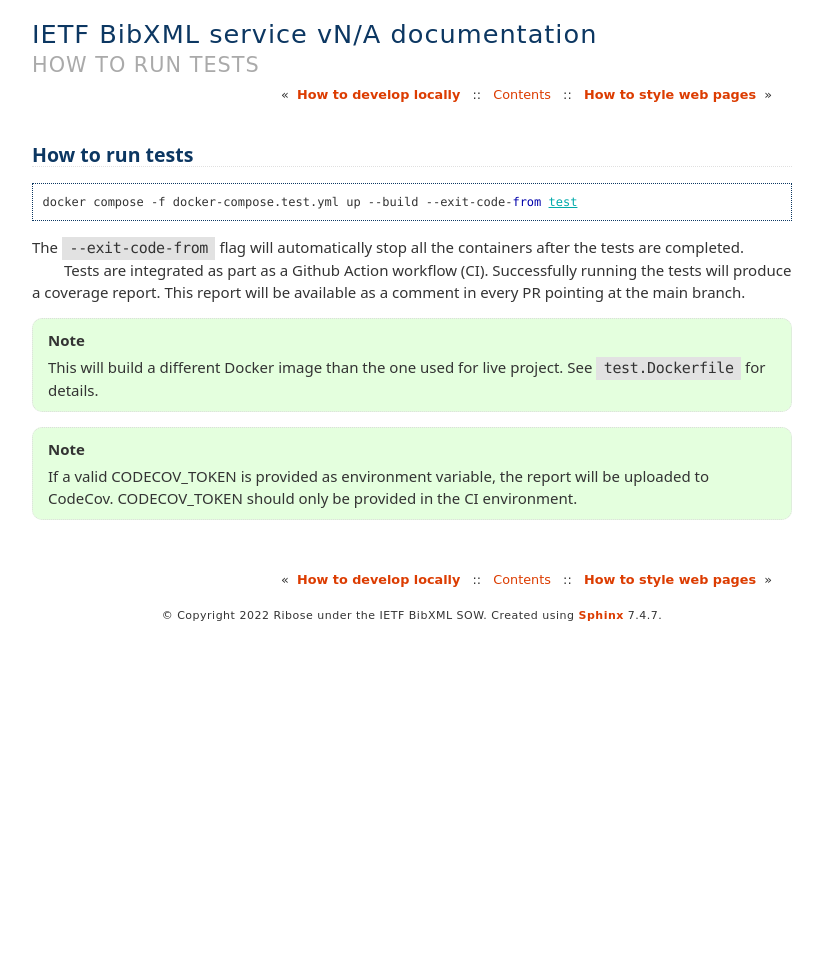
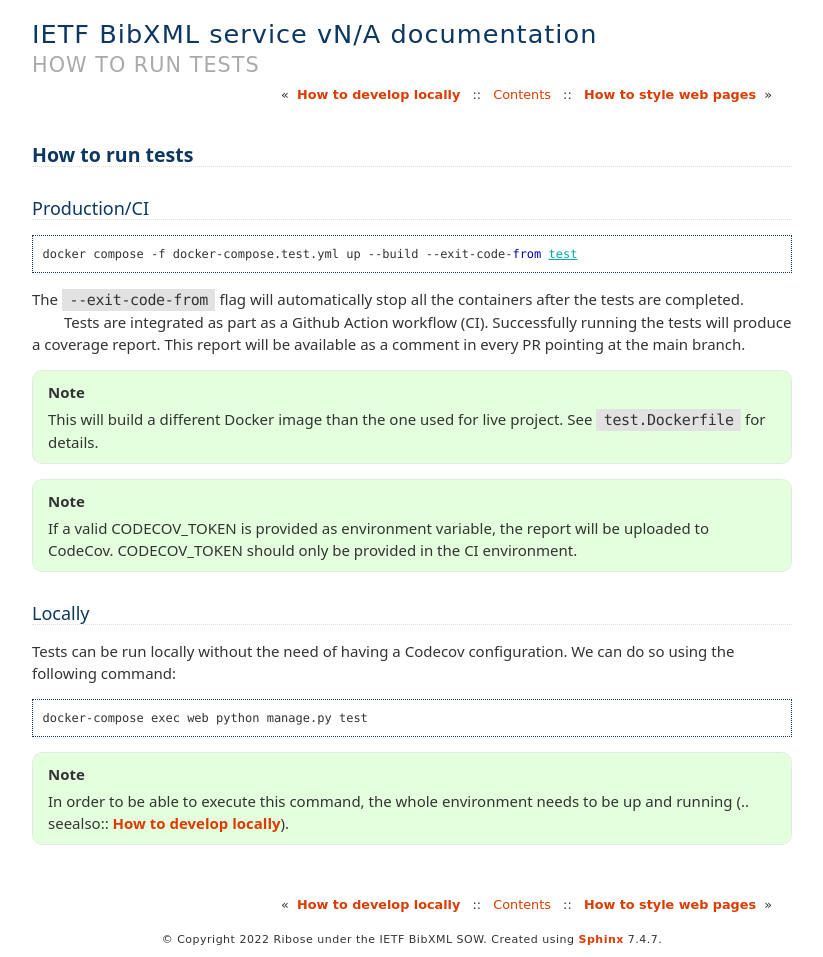
Before and after one commit to ietf-tools/bibxml-service, a Sphinx documentation site: the page built from docs/howto/run-tests.rst, in a window 1280 px wide. Shown: the whole page, without its empty margins (228-1051 px from the left). Built offline with Sphinx 7.4.7, drawn with Linux system fonts in a browser that asks for light colours; pages that are not in the unit, such as notebooks, are missing from menus; before the commit the page ends 900 px from its top, so only the background shows below that.

Commit message:
chore: improve testing locally docs

```diff
--- a/docs/howto/run-tests.rst
+++ b/docs/howto/run-tests.rst
@@ -1,6 +1,9 @@
 ================
 How to run tests
 ================
+
+Production/CI
+-------------
 
 ::
 
@@ -14,7 +17,6 @@ Successfully running the tests will produce a coverage report.
 This report will be available as a comment in every PR pointing
 at the main branch.
 
-
 .. note::
 
    This will build a different Docker image than the one used
@@ -25,3 +27,21 @@ at the main branch.
    If a valid CODECOV_TOKEN is provided as environment variable, the
    report will be uploaded to CodeCov. CODECOV_TOKEN should only be
    provided in the CI environment.
+
+Locally
+-------
+
+Tests can be run locally without the need of having
+a Codecov configuration. We can do so using the
+following command:
+
+::
+
+    docker-compose exec web python manage.py test
+
+
+.. note::
+
+   In order to be able to execute this command,
+   the whole environment needs to be up and running
+   (.. seealso:: :doc:`/howto/develop-locally`).
```
